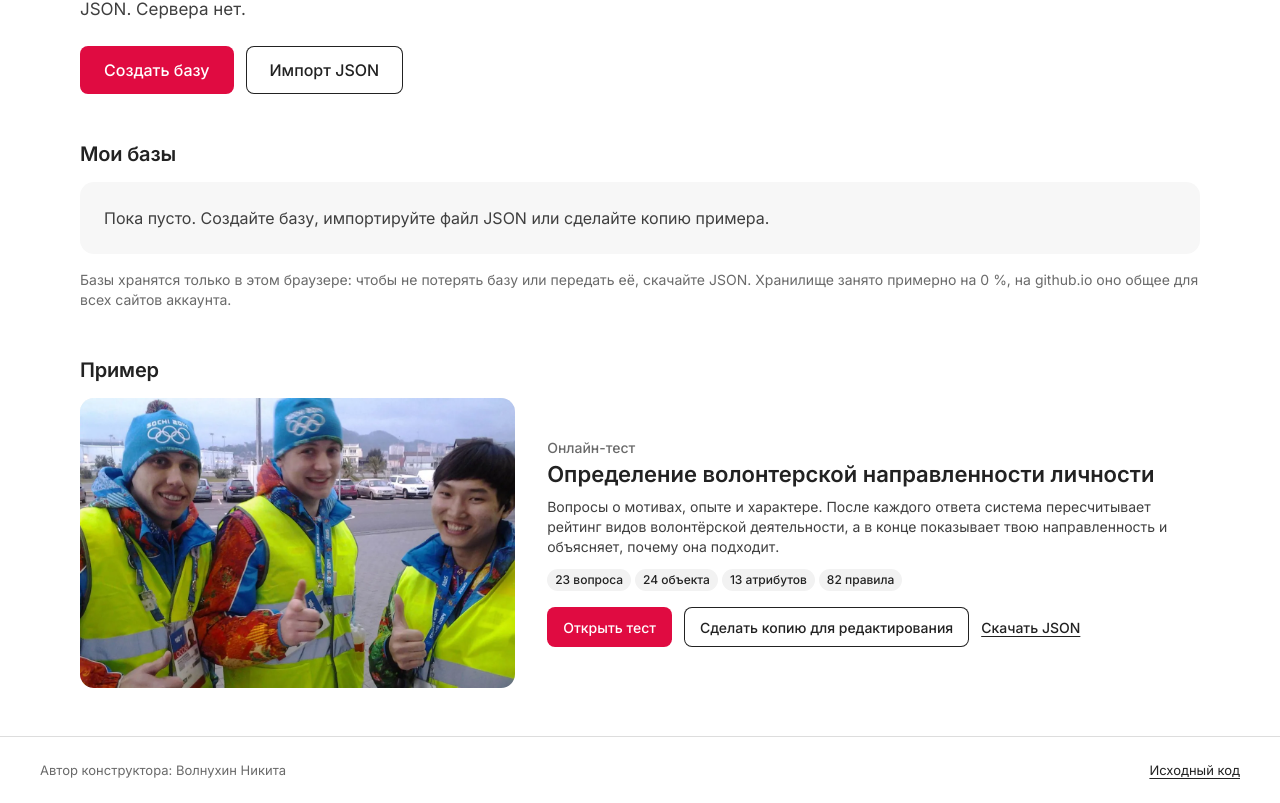
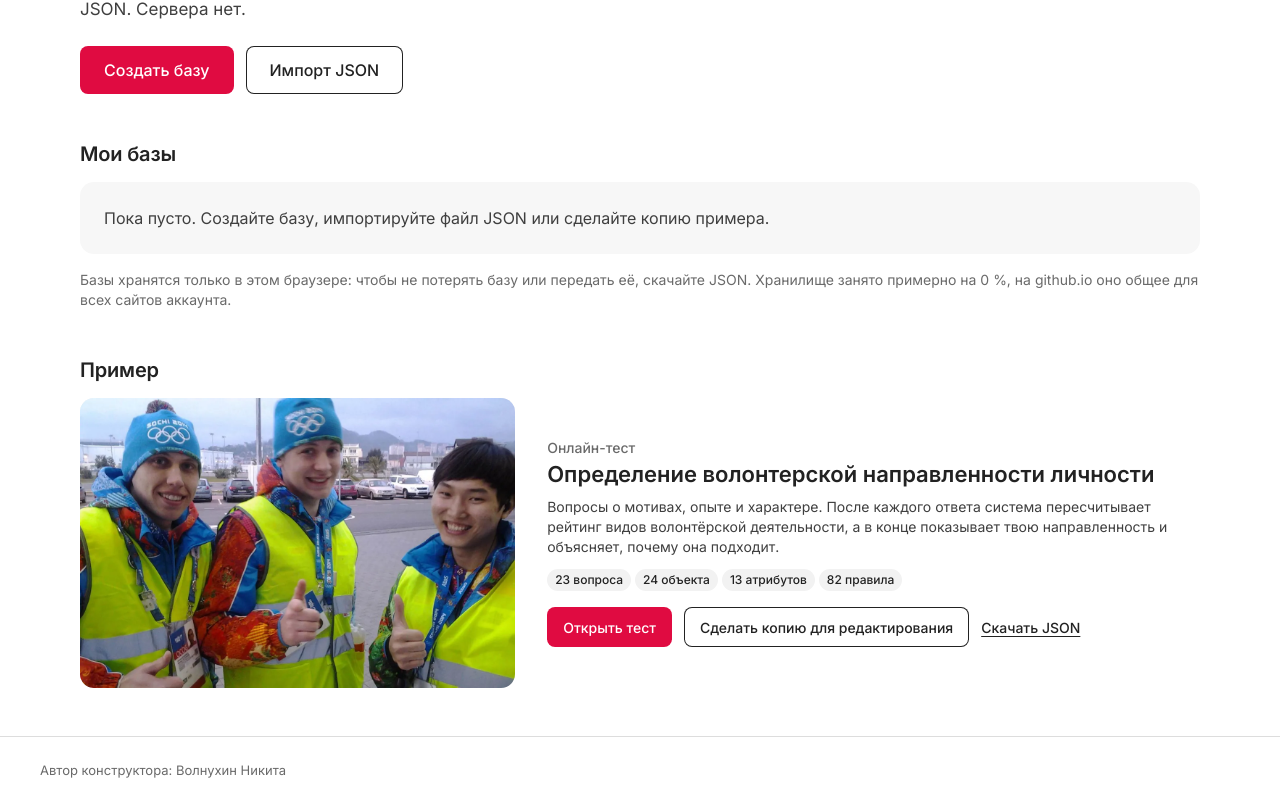
Before and after one commit to NVolnukhin/mgtu-ois-constructor, a React (Vite) app: page / in a window 1280 px wide. Shown: the part 233-1036 px from the top of the page. Built offline with nearby package versions, Linux system fonts and the light colour scheme.

Commit message:
Футер главного экрана без ссылки на исходный код

```diff
--- a/src/App.tsx
+++ b/src/App.tsx
@@ -56,9 +56,6 @@ function HomeLayout() {
       </main>
       <footer className="footer">
         <p>Автор конструктора: Волнухин Никита</p>
-        <a className="footer__link" href="https://github.com/NVolnukhin/mgtu-ois-constructor" target="_blank" rel="noreferrer">
-          Исходный код
-        </a>
       </footer>
     </div>
   );
```
